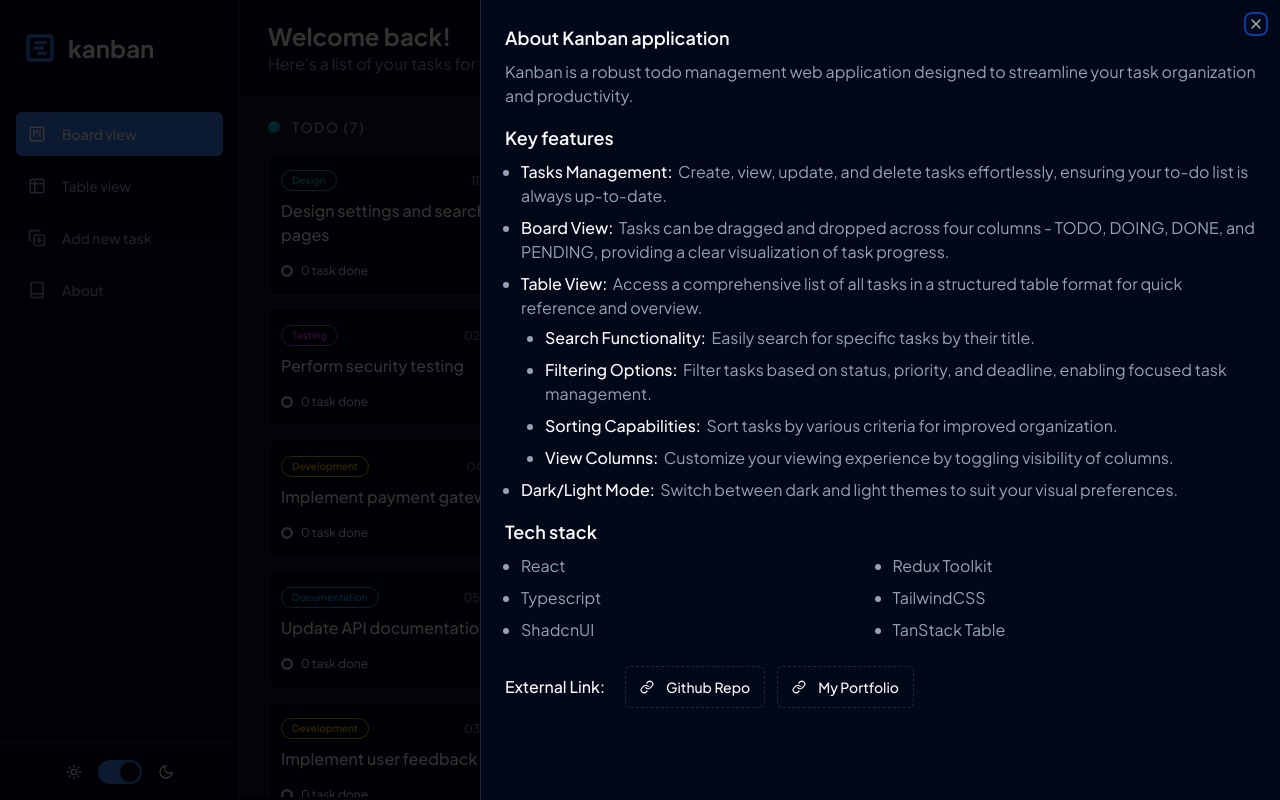
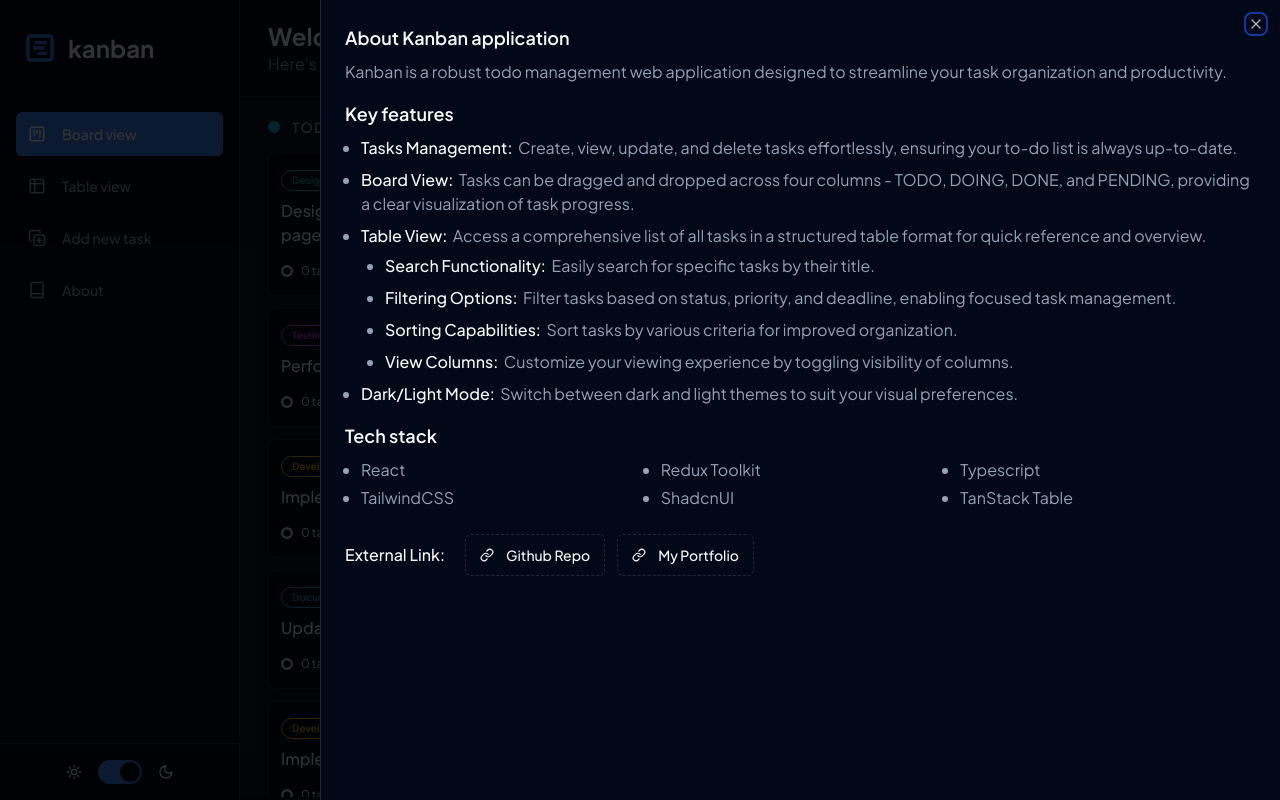
Before and after one commit to kimhuy011199/react-kanban, a React (Vite) app: page / in a window 1280 px wide. Both pictures are taken after a click on the item "About". Built offline with nearby package versions, Linux system fonts and the light colour scheme.

Commit message:
Update about sheet container size

```diff
--- a/src/components/About.tsx
+++ b/src/components/About.tsx
@@ -16,7 +16,7 @@ const AboutSheet = ({ children }: { children: ReactNode }) => {
   return (
     <Sheet open={open} onOpenChange={setOpen}>
       <SheetTrigger asChild>{children}</SheetTrigger>
-      <SheetContent className="sm:max-w-[800px] overflow-y-scroll max-h-screen">
+      <SheetContent className="sm:max-w-[960px] overflow-y-scroll max-h-screen">
         <SheetHeader>
           <SheetTitle>About Kanban application</SheetTitle>
           <SheetDescription className="text-base">
@@ -89,7 +89,7 @@ const AboutSheet = ({ children }: { children: ReactNode }) => {
           </div>
           <div>
             <h3 className="font-semibold text-lg mb-2">Tech stack</h3>
-            <ul className="text-muted-foreground list-disc ml-4 grid grid-cols-2 gap-2">
+            <ul className="text-muted-foreground list-disc ml-4 grid grid-cols-3 gap-1">
               <li>React</li>
               <li>Redux Toolkit</li>
               <li>Typescript</li>
```
